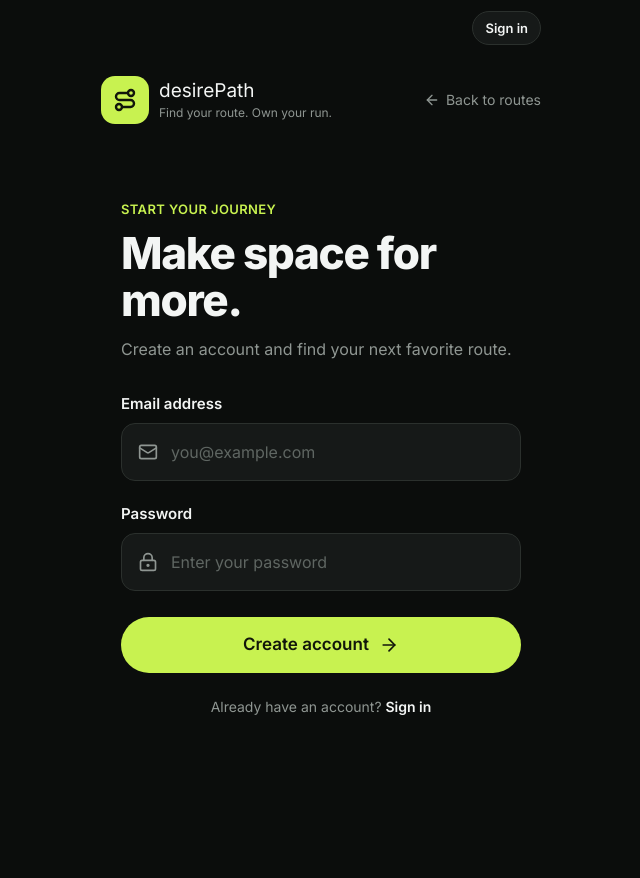
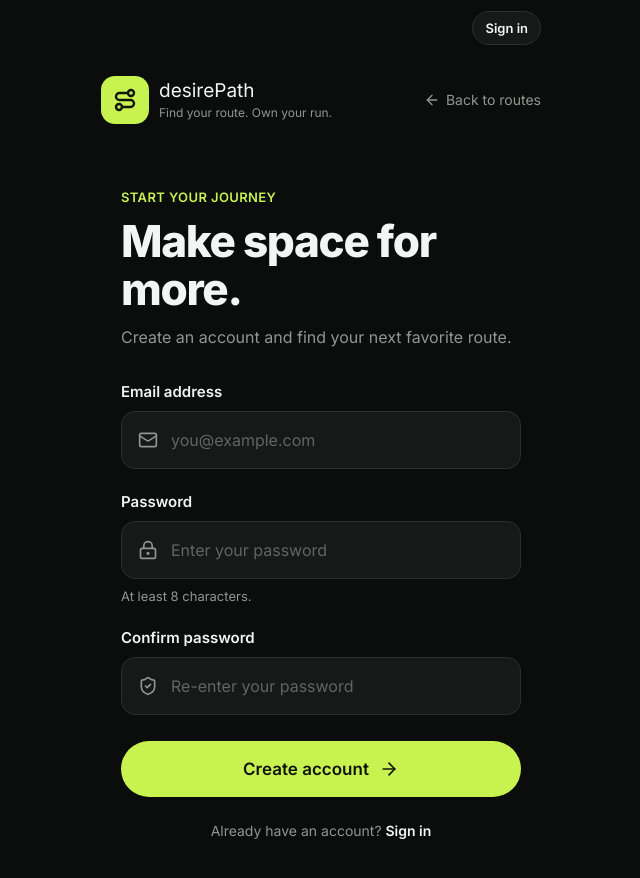
Before and after one commit to parchedAlbumen/desirePath-, a React (Vite) app in the folder frontend/: page /signup in a window 1280 px wide. Shown: the top 878 px of the page, without its empty margins (319-959 px from the left). Built offline with nearby package versions, Linux system fonts and the light colour scheme.

Commit message:
add confirm password and minimum length check to sign-up

```diff
--- a/frontend/src/pages/AuthPage.css
+++ b/frontend/src/pages/AuthPage.css
@@ -122,6 +122,24 @@
   color: #5f6662;
 }
 
+.auth__input.is-invalid {
+  border-color: var(--hard);
+}
+
+.auth__hint {
+  margin: 8px 0 0;
+  font-size: 13px;
+  color: var(--muted);
+}
+
+.auth__hint--ok {
+  color: var(--lime);
+}
+
+.auth__hint--error {
+  color: var(--hard);
+}
+
 .auth__feedback {
   margin: 0 0 16px;
   font-size: 14px;
--- a/frontend/src/pages/AuthPage.tsx
+++ b/frontend/src/pages/AuthPage.tsx
@@ -1,9 +1,12 @@
-import { ArrowLeft, ArrowRight, LockKeyhole, Mail } from 'lucide-react'
+import { ArrowLeft, ArrowRight, LockKeyhole, Mail, ShieldCheck } from 'lucide-react'
 import { useState, type FormEvent } from 'react'
 import { Link, useLocation } from 'react-router-dom'
 import { Logo } from '../components/Logo.tsx'
 import { submitCredentials, type AuthMode } from '../services/auth.ts'
 import './AuthPage.css'
+
+// Matches the backend's RegisterRequest (backend/app/schemas/auth.py).
+const MIN_PASSWORD_LENGTH = 8
 
 export function AuthPage({ onAuthenticated }: { onAuthenticated: (email: string, message: string) => void }) {
   const { pathname } = useLocation()
@@ -11,13 +14,31 @@ export function AuthPage({ onAuthenticated }: { onAuthenticated: (email: string,
   const isSignup = mode === 'signup'
   const [email, setEmail] = useState('')
   const [password, setPassword] = useState('')
+  const [confirmPassword, setConfirmPassword] = useState('')
   const [isSubmitting, setIsSubmitting] = useState(false)
   const [feedback, setFeedback] = useState<{ kind: 'error' | 'success'; message: string } | null>(null)
 
+  // Only judge the confirmation once something has been typed in it.
+  const confirmTouched = confirmPassword.length > 0
+  const passwordsMatch = password === confirmPassword
+
   const onSubmit = async (event: FormEvent<HTMLFormElement>) => {
     event.preventDefault()
+    setFeedback(null)
+
+    // Catch sign-up mistakes here instead of sending them to the backend.
+    if (isSignup) {
+      if (password.length < MIN_PASSWORD_LENGTH) {
+        setFeedback({ kind: 'error', message: `Password must be at least ${MIN_PASSWORD_LENGTH} characters.` })
+        return
+      }
+      if (!passwordsMatch) {
+        setFeedback({ kind: 'error', message: 'Passwords don’t match. Please re-enter them.' })
+        return
+      }
+    }
+
     setIsSubmitting(true)
-    setFeedback(null)
 
     try {
       const accountEmail = await submitCredentials(mode, { email, password })
@@ -89,11 +110,55 @@ export function AuthPage({ onAuthenticated }: { onAuthenticated: (email: string,
                 autoComplete={isSignup ? 'new-password' : 'current-password'}
                 placeholder="Enter your password"
                 value={password}
-                onChange={(event) => setPassword(event.target.value)}
+                onChange={(event) => {
+                  setPassword(event.target.value)
+                  setFeedback(null) // an old "too short"/"don't match" error is stale once you edit
+                }}
+                aria-describedby={isSignup ? 'password-hint' : undefined}
                 required
               />
             </div>
+            {isSignup && (
+              <p className="auth__hint" id="password-hint">
+                At least {MIN_PASSWORD_LENGTH} characters.
+              </p>
+            )}
           </div>
+
+          {isSignup && (
+            <div className="field">
+              <label className="field__label" htmlFor="confirm-password">
+                Confirm password
+              </label>
+              <div className={`auth__input${confirmTouched && !passwordsMatch ? ' is-invalid' : ''}`}>
+                <ShieldCheck aria-hidden="true" />
+                <input
+                  id="confirm-password"
+                  name="confirm-password"
+                  type="password"
+                  autoComplete="new-password"
+                  placeholder="Re-enter your password"
+                  value={confirmPassword}
+                  onChange={(event) => {
+                    setConfirmPassword(event.target.value)
+                    setFeedback(null)
+                  }}
+                  aria-invalid={(confirmTouched && !passwordsMatch) || undefined}
+                  aria-describedby="confirm-hint"
+                  required
+                />
+              </div>
+              {confirmTouched && (
+                <p
+                  id="confirm-hint"
+                  className={`auth__hint ${passwordsMatch ? 'auth__hint--ok' : 'auth__hint--error'}`}
+                  aria-live="polite"
+                >
+                  {passwordsMatch ? 'Passwords match.' : 'Passwords don’t match.'}
+                </p>
+              )}
+            </div>
+          )}
 
           {feedback && (
             <p className={`auth__feedback auth__feedback--${feedback.kind}`} role={feedback.kind === 'error' ? 'alert' : 'status'}>
```
